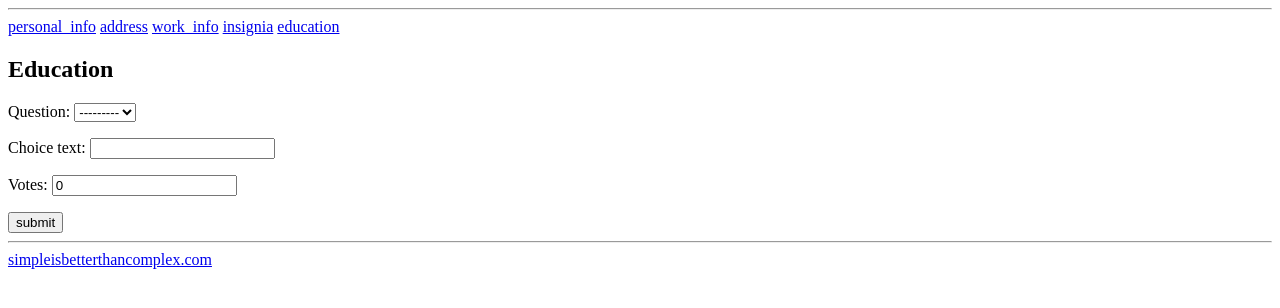
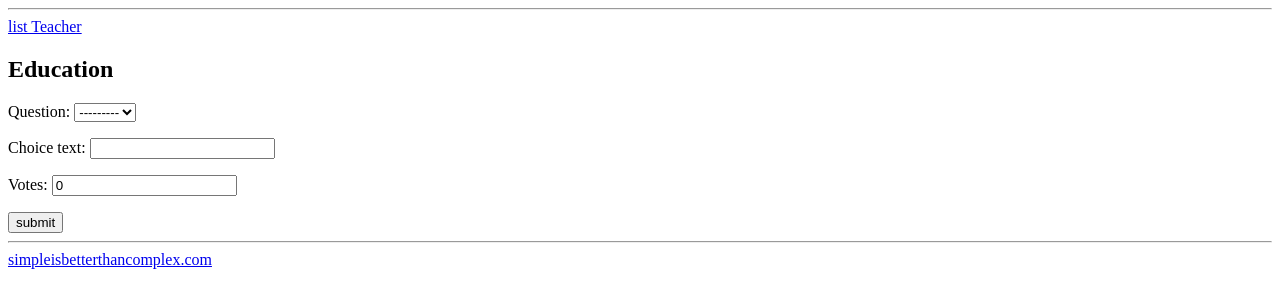
Before and after one commit to peachman05/DjangoPW, a Django app: page /data/education/ in a window 1280 px wide. Shown: the part 98-406 px from the top of the page. Run offline with Django 3.2, Linux system fonts and the light colour scheme; the visitor is signed in with stand-in values (Sample User, id 1); data that the repository does not hold is empty.

Commit message:
add function pointer

```diff
--- a/mysite/data/urls.py
+++ b/mysite/data/urls.py
@@ -9,4 +9,6 @@ urlpatterns = [
     url(r'^work_info/', views.work_info,  name='work_info'),
     url(r'^insignia/', views.insignia,  name='insignia'),
     url(r'^education/', views.education,  name='education'),
+
+    url(r'^list_teacher/', views.list_teacher,  name='list_teacher'),
 ]
--- a/mysite/data/views.py
+++ b/mysite/data/views.py
@@ -1,40 +1,45 @@
 from django.shortcuts import render
 from django.shortcuts import render, redirect ,get_object_or_404
 from django.http import Http404
+from django.contrib.auth.models import User
 from .models import *
 # Create your views here.
-def personal_info(request):
-    return render(request,'data/personal_info.html', {})
 
-def address(request):
+
+def getForm(request,modelInput,modelFormInput,path,userInput):
+
     if request.user.is_authenticated:
-        print(request.user.is_staff)
-
         try: # edit
-            print("edit")
-            addressObj = Address.objects.get(user=request.user.id)
-            form = AddressForm(request.POST or None, instance=addressObj)
+            modelObj = modelInput.objects.get(user=userInput.id)
+            form = modelFormInput(request.POST or None, instance=modelObj)
             isCreate = False
-        except Address.DoesNotExist: # create
-            print("create")
-            form = AddressForm()
+        except modelInput.DoesNotExist: # create
+            form = modelFormInput()
             isCreate = True
 
         print("create2")
         if request.method == 'POST' :
-            print("in")
             if isCreate:
-                form = AddressForm(request.POST)
+                form = modelFormInput(request.POST)
             if form.is_valid():
-                print("in2")
                 recipe = form.save(commit=False)
-                recipe.user = request.user
+                recipe.user = userInput
                 recipe.save()
                 return redirect('home')
 
-        return render(request,'data/address.html', {'form':form})
+        return render(request,'data/'+path+'.html', {'form':form})
     else:
-        return render(request,'home.html', {})
+        return render(request,'login.html', {})
+
+def personal_info(request):
+    return render(request,'data/personal_info.html', {})
+
+def address(request,user_id_Input = None):
+    if user_id_Input == None:
+        return getForm(request,Address,AddressForm,'address',request.user)
+    else:
+        userObj = get_object_or_404(User, pk=user_id_Input)
+        return getForm(request,Address,AddressForm,'address',userObj)
 
 def work_info(request):
     return render(request,'data/work_info.html', {})
@@ -72,3 +77,11 @@ def education(request):
         return render(request,'data/education.html', {'form':form})
     else:
         return render(request,'home.html', {})
+
+def list_teacher(request):
+        teacher_obj_list = User.objects.order_by('username')[:5]
+        return render(request,'data/list_teacher.html', {'teacher_obj_list':teacher_obj_list})
+    # <!-- {% for user in teacher_obj_list %}
+    #     <li><a href="{% url 'data:detail' user.id %}">{{ question.question_text }}</a></li>
+    # {% endfor %}
+    # {{teacher_obj_list}}-->
--- a/mysite/templates/base.html
+++ b/mysite/templates/base.html
@@ -18,11 +18,15 @@
   </header>
   <hr>
   {% if user.is_authenticated %}
-    <a href="{% url 'data:personal_info' %}">personal_info</a>
-    <a href="{% url 'data:address' %}">address</a>
-    <a href="{% url 'data:work_info' %}">work_info</a>
-    <a href="{% url 'data:insignia' %}">insignia</a>
-    <a href="{% url 'data:education' %}">education</a>
+      {% if user.is_staff %}
+        <a href="{% url 'data:list_teacher' %}">list Teacher</a>
+      {% else %}
+        <a href="{% url 'data:personal_info' %}">personal_info</a>
+        <a href="{% url 'data:address' %}">address</a>
+        <a href="{% url 'data:work_info' %}">work_info</a>
+        <a href="{% url 'data:insignia' %}">insignia</a>
+        <a href="{% url 'data:education' %}">education</a>
+      {% endif %}
   {% endif %}
   <main>
     {% block content %}
```
Also changed, not shown: mysite/templates/data/list_teacher.html (added, +9 -0 lines).
